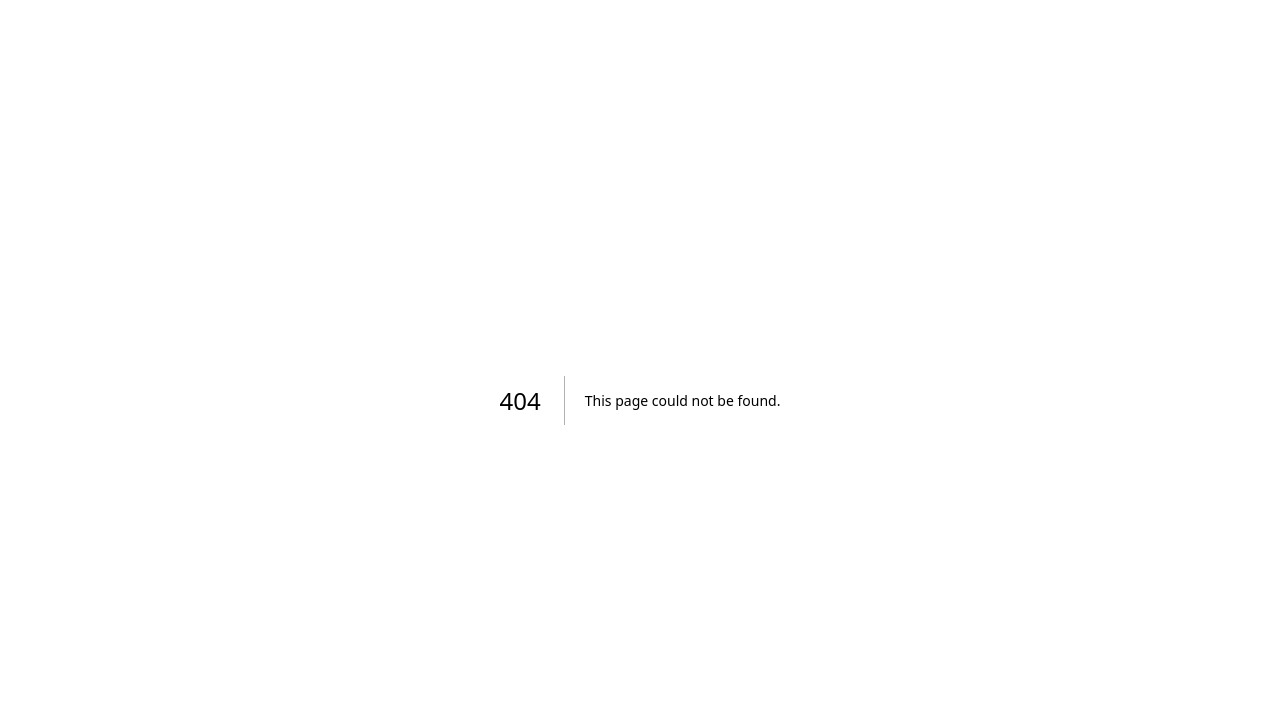
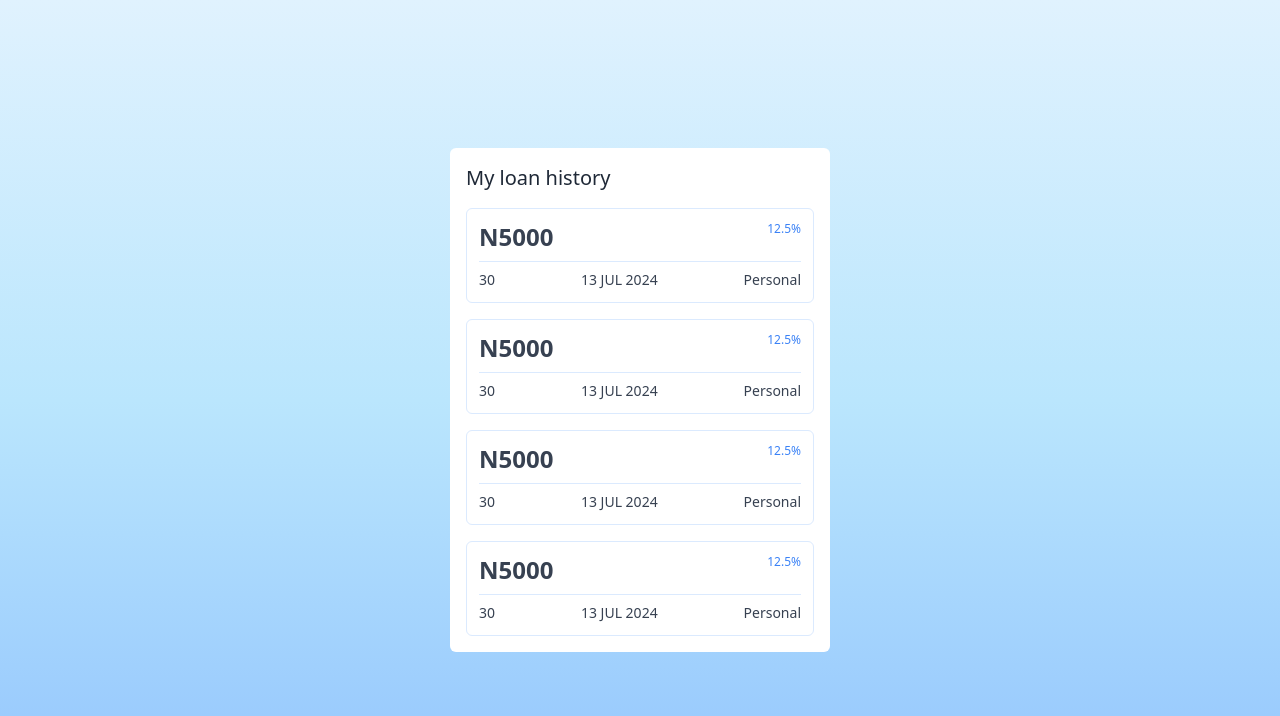
Before and after one commit to Emmy-delight/bills, a Next.js app: page /dashboard/history in a window 1280 px wide. Before the commit this address had no page. Shown: the top 716 px of the page. Built offline with nearby package versions, Linux system fonts and the light colour scheme.

Commit message:
history data tab

```diff
--- /dev/null
+++ b/app/dashboard/history/page.js
@@ -0,0 +1,23 @@
+import {HistoryTab} from "@/components/HistoryTab"
+
+const dummy =[1,2,3,4];
+
+ export default function History ()  {
+    return (
+        <main className="min-h-screen flex justify-center items-center bg-gradient-to-b from-sky-100 via-sky-200 to-blue-300">
+            <div className="w-[380px] min-h-[400px] bg-white rounded-md p-4">
+                <h1 className="text-xl text-gray-800 mb-4">My loan history </h1>
+                <div className="flex flex-col gap-4">
+                    {dummy.map(loan => <HistoryTab
+                    amount={5000}
+                    rate={12.5}
+                    duration={30}
+                    date="13 JUL 2024"
+                    type="Personal"
+                     key= {loan}/>)}
+
+                   </div>
+            </div>
+        </main>
+    )
+ }
--- a/app/dashboard/page.js
+++ b/app/dashboard/page.js
@@ -1,3 +1,5 @@
+import Image from "next/image";
+
 
 export default function Dashboard () {
     return (
@@ -6,6 +8,8 @@
             <p>Propose a UI design</p>
             <p>Build the UI</p>
             <p>Propose possible changes</p>
+
+            <Image width={480} height={80} src ="/download.jpg" alt="lion"/>
         </main>
     )
 }
--- /dev/null
+++ b/components/HistoryTab.js
@@ -0,0 +1,17 @@
+
+export  function HistoryTab ({amount,rate,duration,date,type}) {
+    return (
+        <div className="flex flex-col border border-blue-100 rounded-md p-3">
+        <ul className="flex justify-between border-b border-blue-100 pb-2">
+            <li className="font-bold text-2xl text-gray-700">N{amount}</li>
+            <li className="text-xs text-blue-500">{rate}%</li>
+        </ul>
+
+        <ul className="flex justify-between items-center pt-2 ">
+            <li className="text-sm text-gray-700">{duration}</li>
+            <li className="text-sm text-gray-700">{date}</li>
+            <li className="text-sm text-gray-700">{type}</li>
+        </ul>
+    </div>
+    )
+}
```
Also changed, not shown: public/download.jpg (added).
